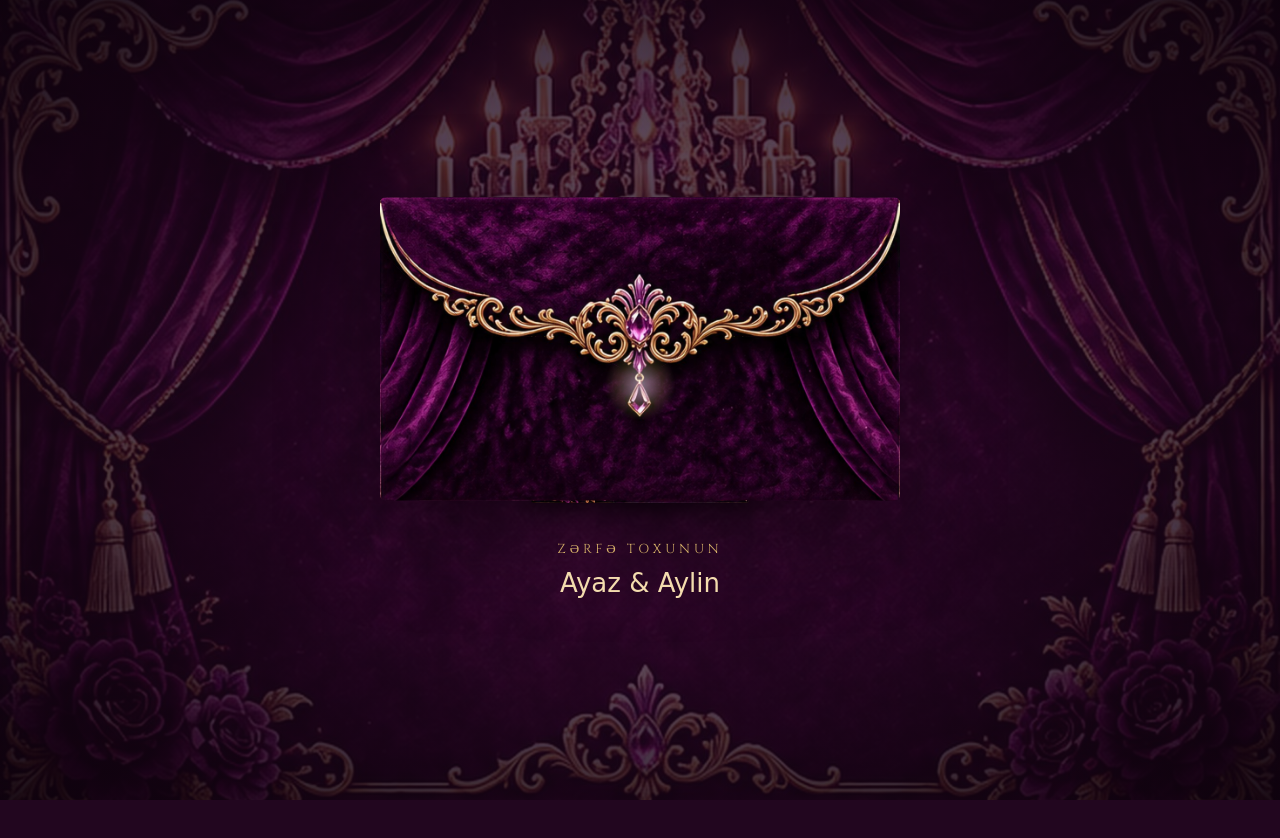
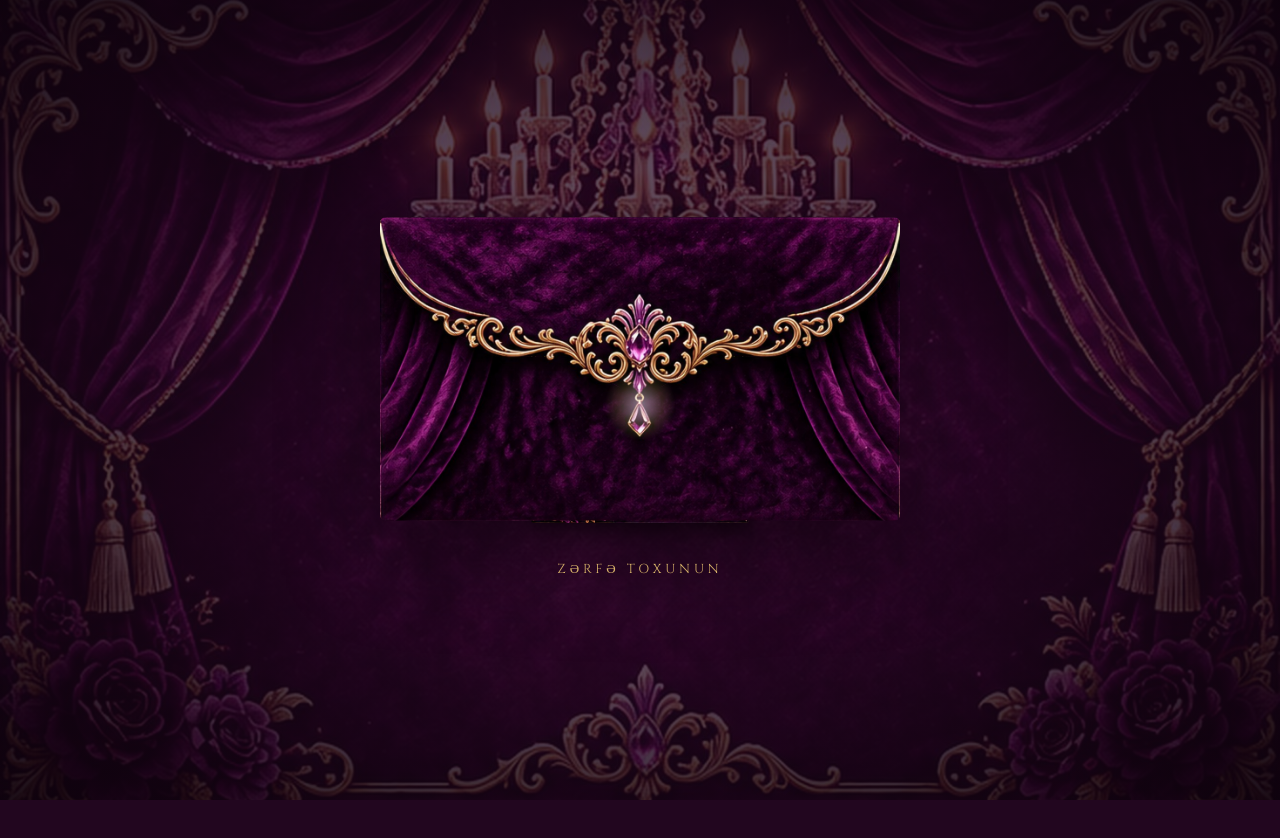
Before and after one commit to devetiyfcom/Ayaz-Aylin, a plain HTML site: page index.html in a window 1280 px wide. Shown: the top 838 px of the page. Drawn offline with nearby package versions, Linux system fonts and the light colour scheme; a web font is replaced by a local one.

Commit message:
Zərfin altındakı adlar silindi
Co-Authored-By: Claude Opus 5.5 <noreply@anthropic.com>
Claude-Session: https://claude.ai/code/session_01BF4yzgom5FX2vxxr4jzKCy

```diff
--- a/index.html
+++ b/index.html
@@ -173,7 +173,7 @@
     <div class="flap"><div class="f"></div><div class="b"></div></div>
     <div class="jewel-glow"></div>
   </div>
-  <div class="tap">Zərfə toxunun<small>Ayaz &amp; Aylin</small></div>
+  <div class="tap">Zərfə toxunun</div>
 </div>
 <div class="dust" id="dust"></div>
 
```
